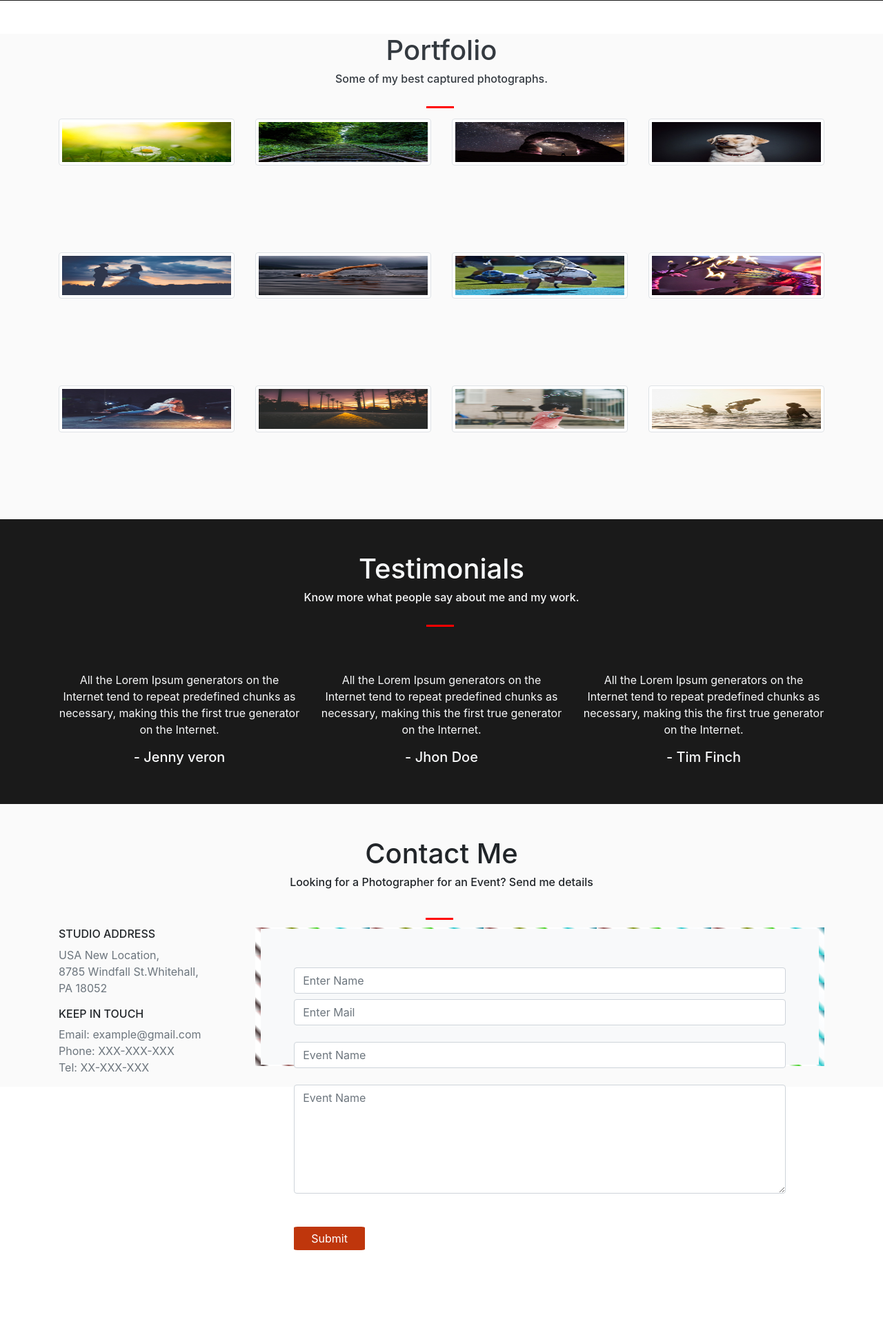
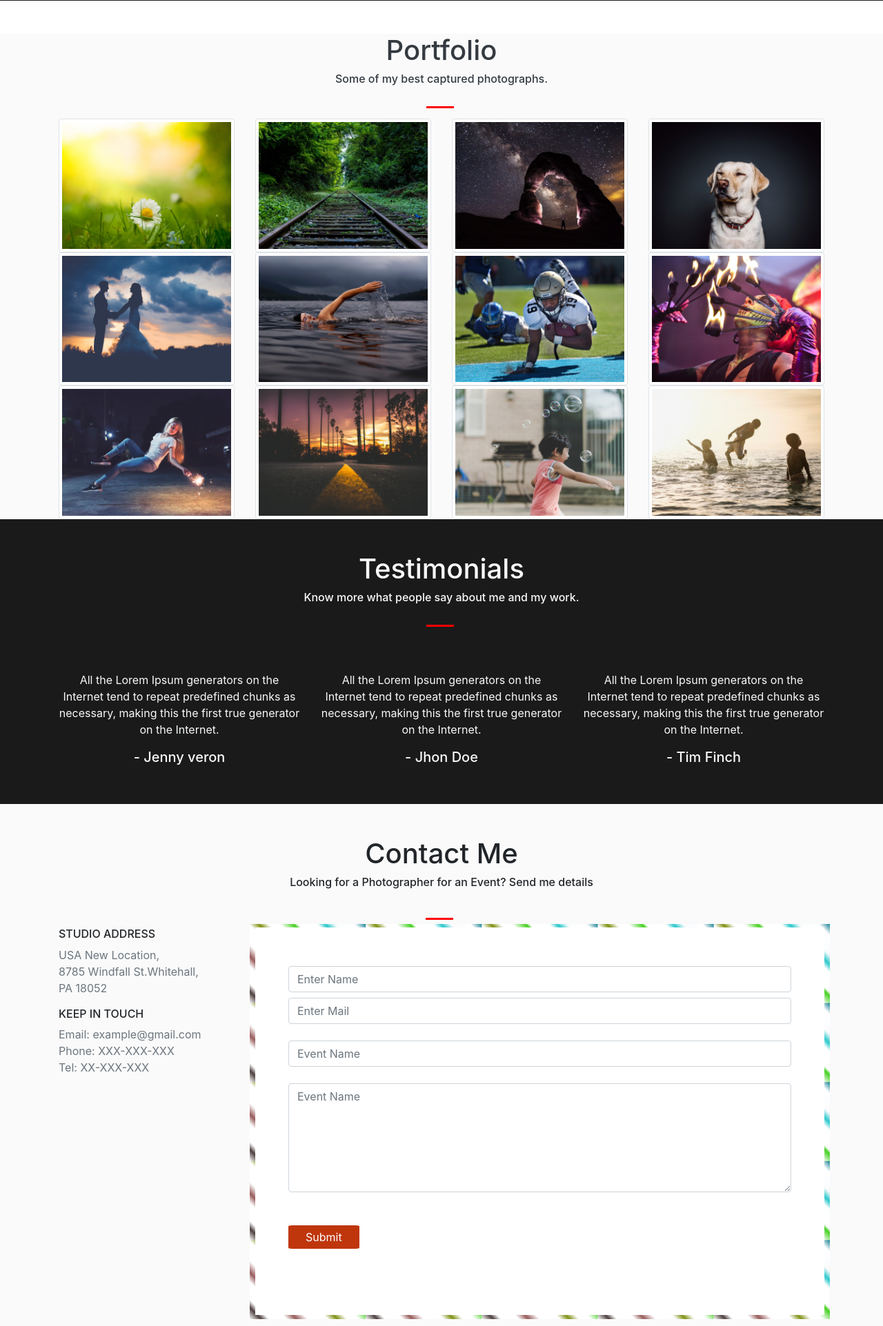
Before and after one commit to Remo0n/PhotoMatic-, a PHP site: page / in a window 1280 px wide. Shown: the part 1791-3714 px from the top of the page at 69% size. Before the commit the page ends 3604 px from the top, so only its background shows below. Run offline with PHP 8.4, Linux system fonts and the light colour scheme.

Commit message:
Enhancing mobile view

```diff
--- a/css/index_style.css
+++ b/css/index_style.css
@@ -99,7 +99,6 @@
 }
 .photos img{
     width: 120%;
-    height: 35%
 }
 .testimonials{
     background-color: #1A1A1A;
@@ -146,27 +145,25 @@
     background-color: #DA3C0C;
     transform: scale(1.1)
 }
+.form-content{
+    position: relative;
+    z-index: 1;
+}
 .form-border{
-    position: relative;
-    width: 100%;
-    height: 87%;
+    position: absolute;
+    width: 102%;
+    height: 102%;
     background: rgb(255,255,255);
     background: linear-gradient(45deg, rgba(255,255,255,1) 0%, rgba(79,63,63,1) 6%, rgba(255,255,255,1) 10%, rgba(255,255,255,1) 13%, rgba(255,255,255,1) 19%, rgba(152,91,91,1) 24%, rgba(255,255,255,1) 30%, rgba(255,255,255,1) 36%, rgba(255,255,255,1) 37%, rgba(255,255,255,1) 40%, rgba(128,145,19,1) 45%, rgba(255,255,255,1) 50%, rgba(255,255,255,1) 56%, rgba(68,208,32,1) 63%, rgba(255,255,255,1) 65%, rgba(255,255,255,1) 70%, rgba(253,255,255,1) 75%, rgba(41,200,204,1) 79%, rgba(252,252,252,1) 84%, rgba(251,253,255,1) 88%, rgba(255,255,255,1) 94%, rgba(17,126,148,1) 100%);
     background-size: 20% 20%;
     padding: 10px;
+    z-index: -1;
+    top: -1%;
+    left: -1%;
+
 }
-.form-content{
-    width: 98%;
-    height: 98%;
-    position: absolute;
-    top: 1%;
-    left: 1%
-}
-@media screen and (max-width: 1000px){
-    .form-border{
-        height: 30%
-    }
-
+.form-content form {
+    background-color: #fff;
 }
 @keyframes rollIn {
   from {
@@ -208,6 +205,19 @@
   }
 }
 .img-thumbnail:hover{
-     animation: swing 1s;
+    animation: swing 1s;
 
 }
+@media screen and (max-width: 800px){
+    .caption p {
+        width: unset;
+    }
+    .jeney{
+        width: 100%;
+        height: unset;
+        margin: 20px 0 0 0 !important;
+    }
+    .content h1:after {
+        top: 13.5%;
+    }
+}
--- a/index.html
+++ b/index.html
@@ -4,6 +4,7 @@
       <link rel="stylesheet" href="css/index_style.css"/>
       <link href="https://fonts.googleapis.com/icon?family=Material+Icons"
          rel="stylesheet">
+      <meta name="viewport" content="width=device-width, initial-scale=1">
 
    </head>
    <body>
@@ -170,8 +171,8 @@
                   <p class="text-secondary">Email: example@gmail.com<br> Phone: XXX-XXX-XXX <br> Tel: XX-XXX-XXX</p>
                </div>
                <div class="col-lg-9">
-                   <div class="form-border">
                      <div class="bg-light form-content">
+                        <div class="form-border"></div>
                         <form class="p-5">
                            <div class="form-group">
                               <label for="exampleInputEmail1"></label>
@@ -192,7 +193,6 @@
             </div>
          </div>
       </div>
-      </div>
 
        <script src="js/jquery-3.3.1.min.js"></script>
       <script src="js/popper.min.js"></script>
```
Lines whose indentation alone changed are shown as unchanged.
